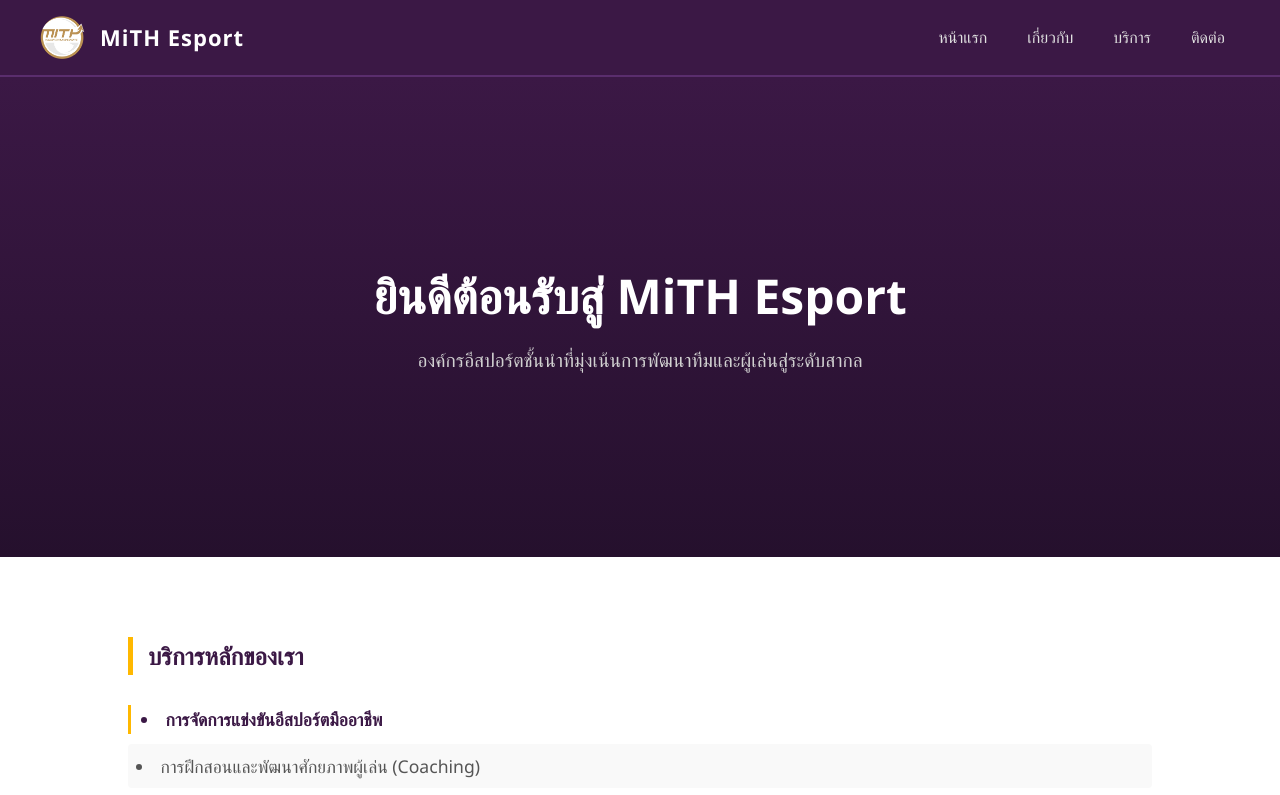
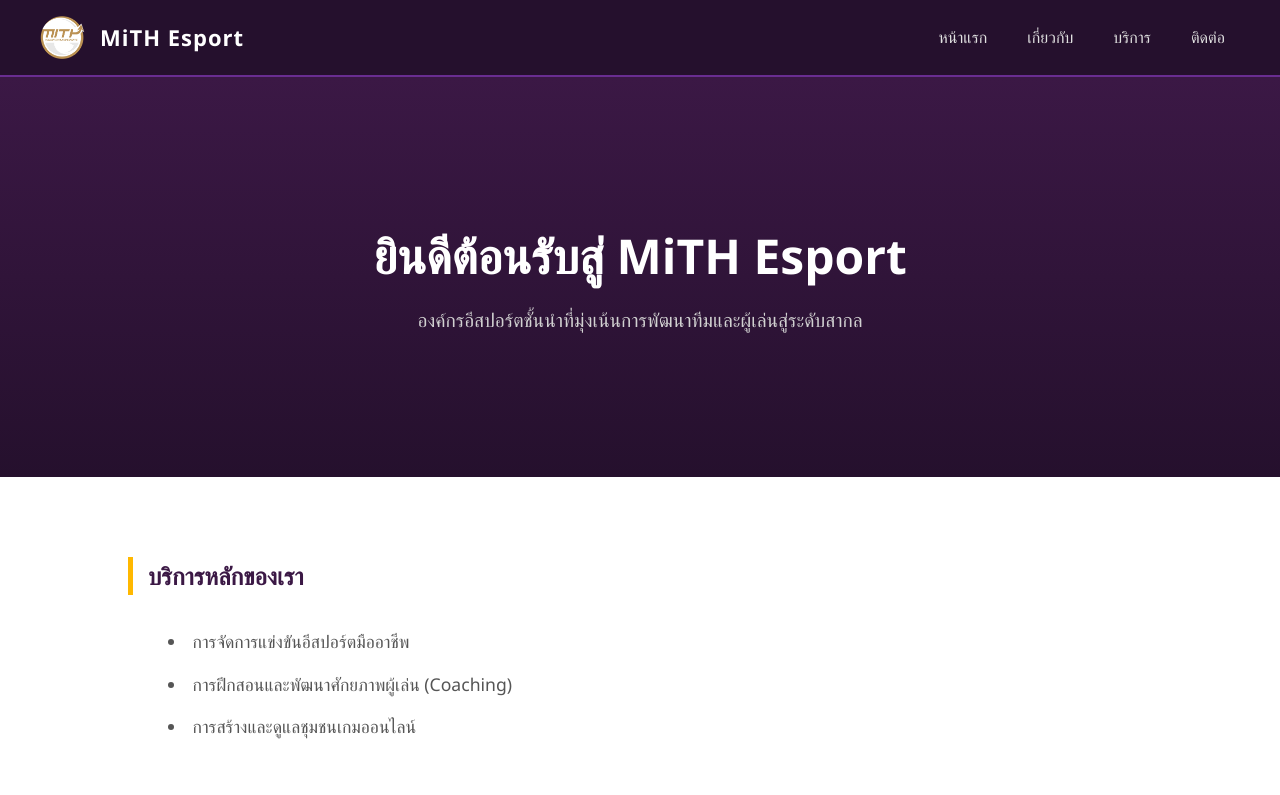
Before and after one commit to Nenegoodkids/-my-business-web, a plain HTML site: page index.html in a window 1280 px wide. Shown: the top 795 px of the page. Drawn offline with Linux system fonts and the light colour scheme.

Commit message:
styles for index success

```diff
--- a/css/styles.css
+++ b/css/styles.css
@@ -1,4 +1,3 @@
-
 * {
   margin: 0;
   padding: 0;
@@ -6,21 +5,20 @@
 }
 
 body {
-  font-family: 'Segoe UI', Tahoma, Geneva, Verdana, sans-serif;
+  font-family: "Segoe UI", Tahoma, Geneva, Verdana, sans-serif;
   background-color: #fcfcfc;
   color: #333;
   line-height: 1.6;
 }
 
-
 #header {
-  background: #3B1845;
+  background: #25102d;
   color: white;
   padding: 15px 40px;
   display: flex;
   justify-content: space-between;
   align-items: center;
-  border-bottom: 2px solid #5a2d6d;
+  border-bottom: 2px solid #692d91;
 }
 
 .header-brand {
@@ -61,11 +59,10 @@ body {
   color: white;
 }
 
-
 .hero {
-  height: 60vh;
+  height: 50vh;
   /* ไล่เฉดสีม่วงเข้ม */
-  background: linear-gradient(180deg, #3B1845 0%, #25102d 100%);
+  background: linear-gradient(180deg, #3b1845 0%, #25102d 100%);
   color: white;
   display: flex;
   flex-direction: column;
@@ -78,12 +75,12 @@ body {
 .hero h2 {
   font-size: 3rem;
   margin-bottom: 10px;
-  color: #FFFFFF; /* เปลี่ยนเป็นสีขาวให้ชัด */
+  color: #ffffff; /* เปลี่ยนเป็นสีขาวให้ชัด */
 }
 
 .hero p {
   font-size: 1.2rem;
-  color: #d1d1d1; /* สีเทาอ่อนให้อ่านง่ายแต่ไม่แย่งซีนหัวข้อ */
+  color: #d1d1d1; /* สีเทาอ่อน */
   max-width: 600px;
 }
 
@@ -94,8 +91,8 @@ body {
 }
 
 .section h2 {
-  color: #3B1845;
-  border-left: 5px solid #FFB800; /* เพิ่มแถบสีทองให้ดูเป็น Esport */
+  color: #3b1845;
+  border-left: 5px solid #ffb800;
   padding-left: 15px;
   margin-bottom: 30px;
 }
@@ -111,32 +108,29 @@ body {
   transition: all 0.3s ease;
 }
 
-/* List Pseudo-classes Styling */
-.section ul li:first-child {
-  font-weight: bold;
-  color: #3B1845;
-  border-left: 3px solid #FFB800;
-  padding-left: 10px;
+.section ul {
+  font-size: 1.1rem;
+  padding-left: 20px;
+  list-style-type: disc; /* แสดงจุดหน้าข้อความตลอดเวลา */
 }
 
-.section ul li:last-child {
-  margin-bottom: 0;
-  border-bottom: 2px solid #f0f0f0;
-  padding-bottom: 10px;
+.section li {
+  margin-bottom: 10px;
+  color: #555;
+  padding: 2px 15px;
+  transition: all 0.3s ease;
+
+  /* สร้างเส้นขอบแบบโปร่งใสไว้ก่อน เพื่อไม่ให้ข้อความกระตุกเวลาเมาส์วาง */
+  border-left: 5px solid transparent;
 }
 
-.section ul li:nth-child(even) {
-  background-color: #f9f9f9;
-  padding: 8px;
-  border-radius: 4px;
+/* เมื่อเอาเมาส์วาง (Hover) */
+.section ul li:hover {
+  color: #3b1845;
+  background-color: #f9f9f9; /* เพิ่มพื้นหลังจางๆ ให้ดูรู้ว่ากำลังชี้ */
+  border-left: 5px solid #ffb800; /* แสดงแถบสีเหลืองขึ้นมา */
+  transform: translateX(10px); /* ขยับไปทางขวา */
 }
-
-.section ul li:hover {
-  color: #3B1845;
-  transform: translateX(5px);
-  padding-left: 10px;
-}
-
 /* Card Styling */
 .card {
   background: white;
@@ -151,7 +145,7 @@ body {
 .card:hover {
   box-shadow: 0 8px 16px rgba(59, 24, 69, 0.2);
   transform: translateY(-5px);
-  border-color: #3B1845;
+  border-color: #3b1845;
 }
 
 /* Button Styling */
@@ -159,7 +153,7 @@ body {
 button {
   display: inline-block;
   padding: 12px 24px;
-  background: linear-gradient(135deg, #3B1845 0%, #5a2d6d 100%);
+  background: linear-gradient(135deg, #462c14 0%, #6d512d 100%);
   color: white;
   border: none;
   border-radius: 5px;
@@ -172,7 +166,7 @@ button {
 
 .btn:hover,
 button:hover {
-  background: linear-gradient(135deg, #5a2d6d 0%, #3B1845 100%);
+  background: linear-gradient(135deg, #5a2d6d 0%, #3b1845 100%);
   box-shadow: 0 6px 12px rgba(59, 24, 69, 0.3);
   transform: translateY(-2px);
 }
```
